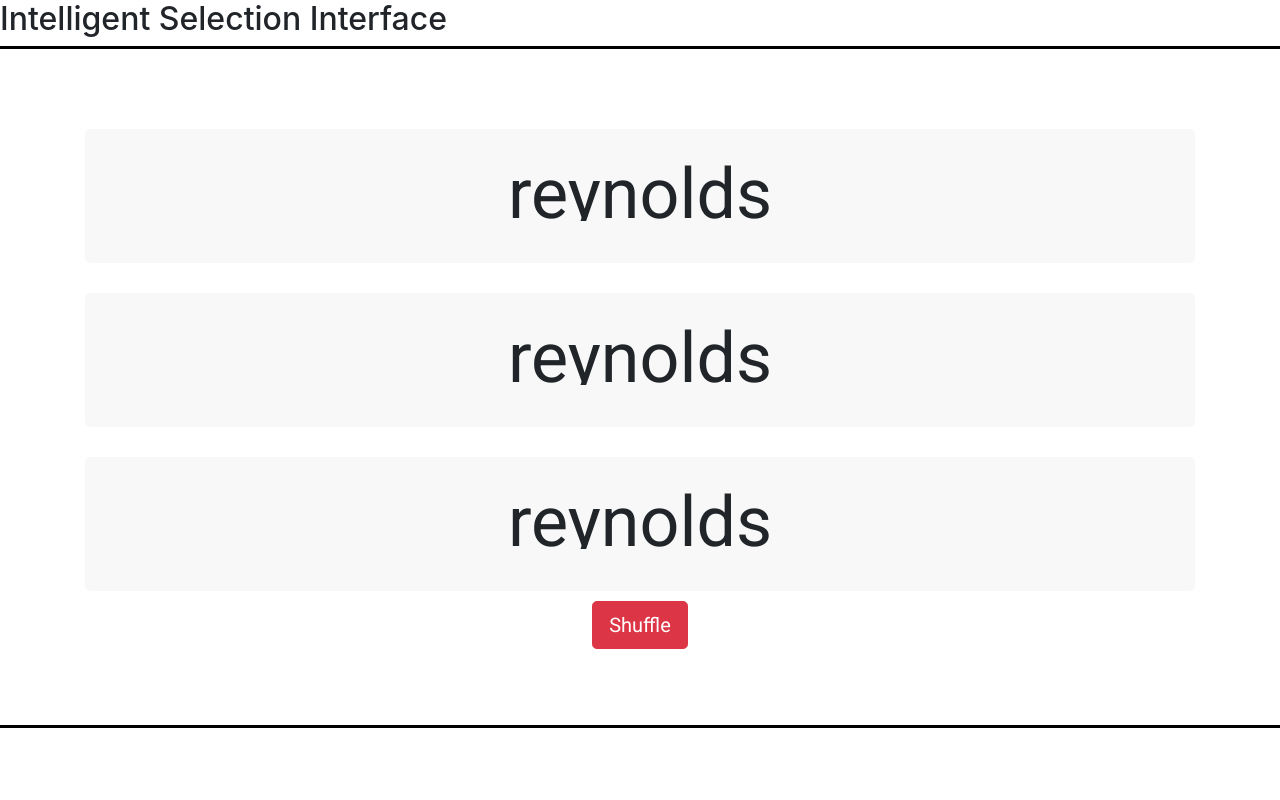
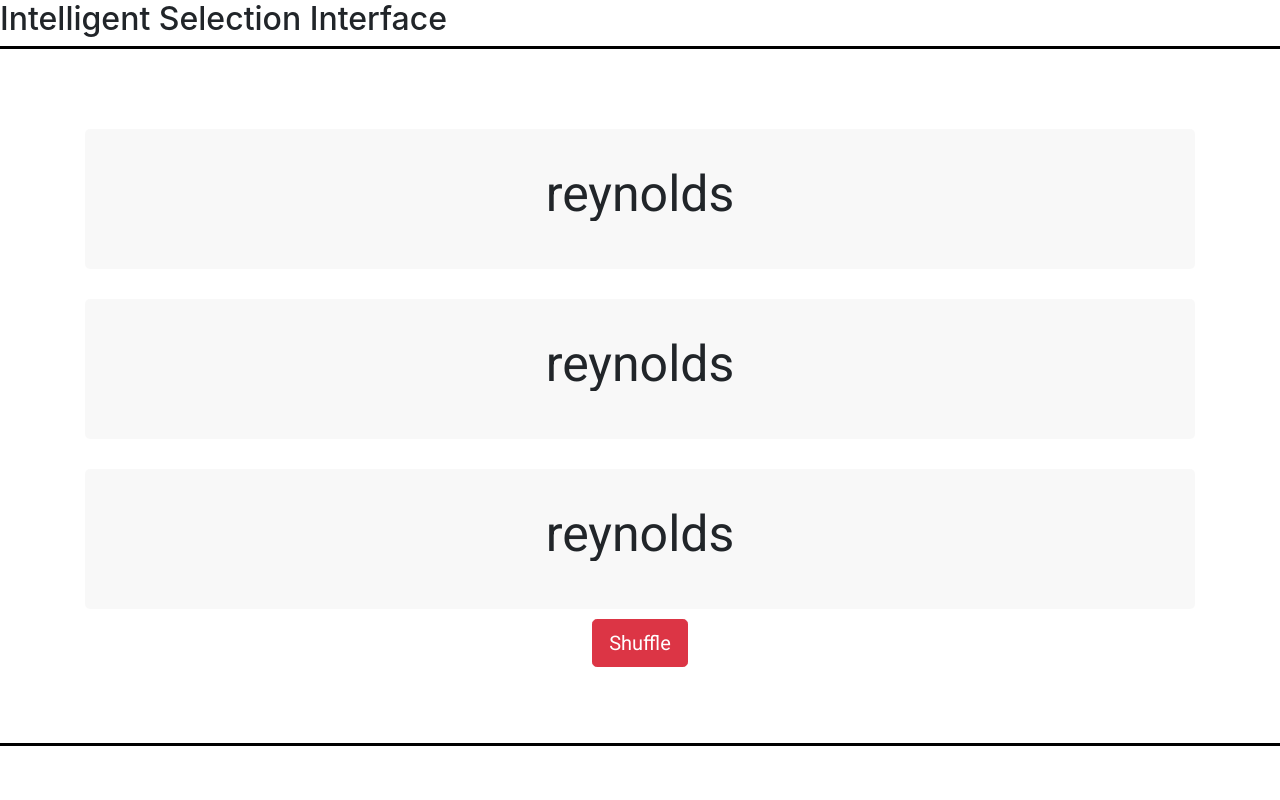
Before and after one commit to thnkloud9/twam, a Flask app: page /interface/ in a window 1280 px wide. Run offline with Flask 2, Linux system fonts and the light colour scheme; data comes from the database, SQL or seed files in the repository; both versions use the stored data as it was after the commit; some libraries are stand-ins or nearby versions.

Commit message:
fix style

```diff
--- a/static/style.css
+++ b/static/style.css
@@ -135,7 +135,7 @@ header a {
 
 #word .content, footer .content{
   font-family: 'Pathway Gothic One';
-  font-size: 70px;
+  font-size: 50px;
   font-weight: 300;
   line-height: 80px;
 }
```
Also changed, not shown: twam.db.
